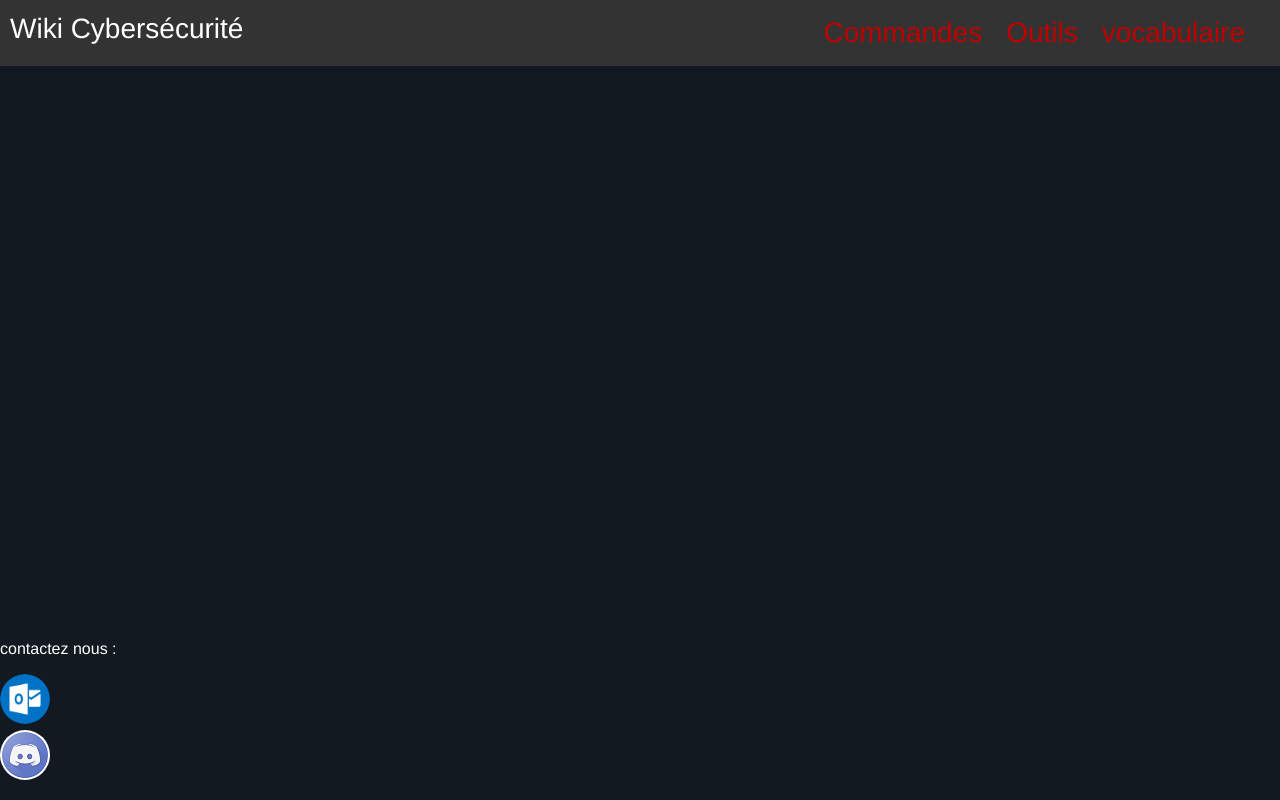
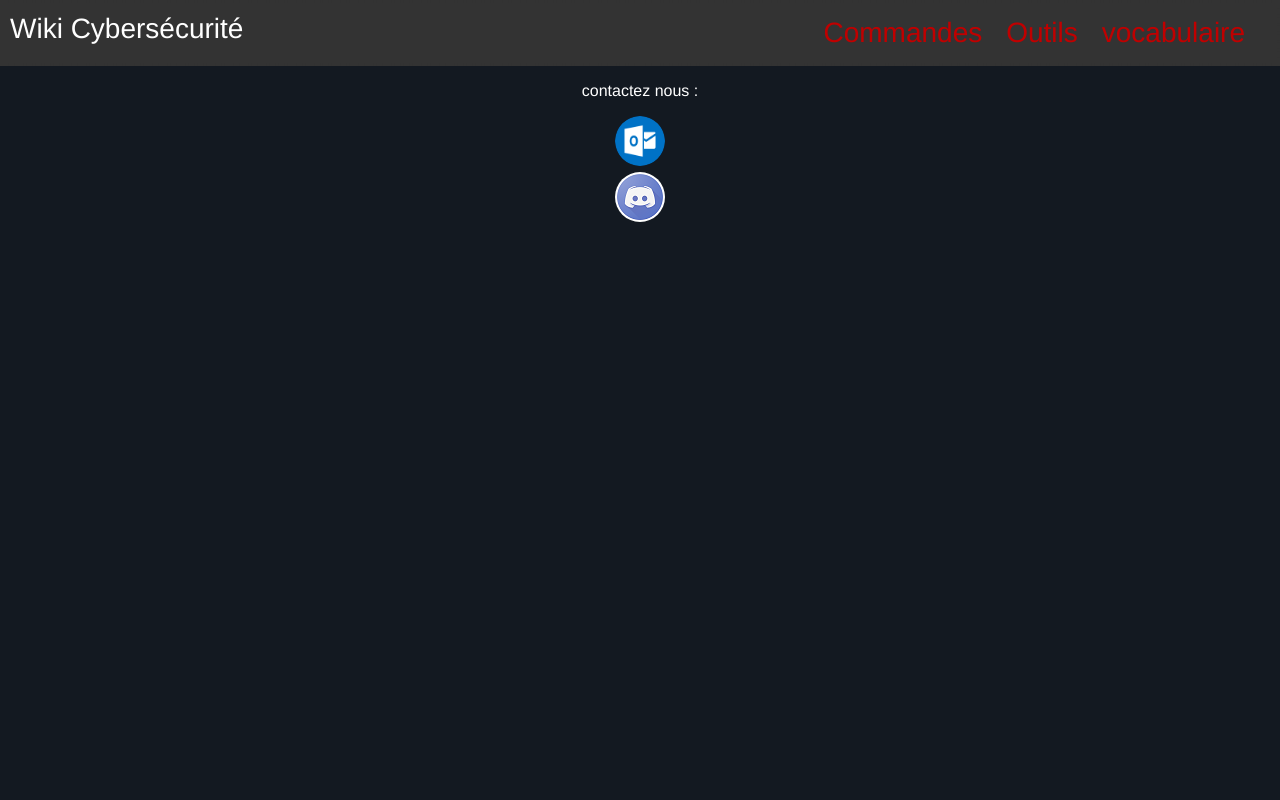
Before and after one commit to Crofto/RedTeamWiki, a PHP site: page / in a window 1280 px wide. Run offline with PHP 8.4, Linux system fonts and the light colour scheme.

```diff
--- a/css/content.css
+++ b/css/content.css
@@ -5,6 +5,7 @@ body {
     font-weight: lighter;
     margin: 0;
 }
+
 
 ul {
     display: block;
@@ -43,10 +44,6 @@ color: #004B91;
     text-decoration: underline;
     font-size:large;
 }
-
-
-
-
 
 
 #navFooter {
--- a/css/footer.css
+++ b/css/footer.css
@@ -1,5 +1,6 @@
 footer{
-    position:absolute;
+    Width:100%;
+    text-align:center;
     margin-bottom: 0;
     bottom:0;
     text-decoration: none;
--- a/css/style.css
+++ b/css/style.css
@@ -4,14 +4,12 @@ body{
 }
 .float_left{
 	float: left;
+	color: white;
 }
 .float_right{
 	float: right;
 }
 
-a.float_left{
-	color: white;
-}
 a.float_right{
 	color: rgb(192, 0, 0);
 }
--- a/view/footer.php
+++ b/view/footer.php
@@ -10,11 +10,12 @@
 <body>
 
 		<footer>
+			<div class="Center">
 				<p>contactez nous :</p>
 				<ul>
 					<li>
 						<span>
-						<a href= "">
+							<a href="mailto:antoine.capitain@ynov.com">
 								<img class="outlook" src="Images/outlook.png">
 							</a>
 						</span>
@@ -27,6 +28,7 @@
 						</span>
 					</li>
 				</ul>
+			</div>
 		</footer>
 	</body>
 </html>
```
Also changed, not shown: view/header.php (+3 -4 lines). Lines whose indentation alone changed are shown as unchanged.
